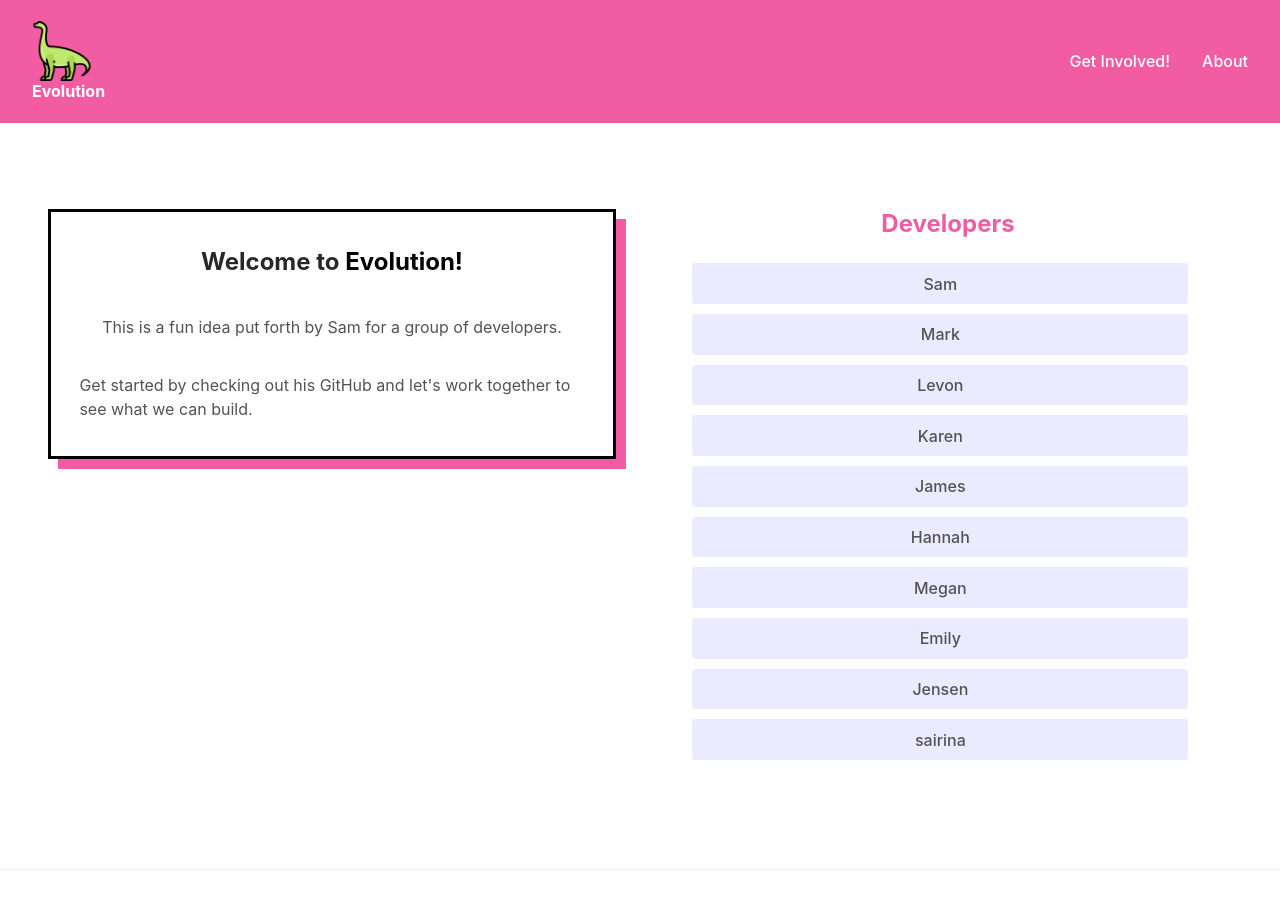
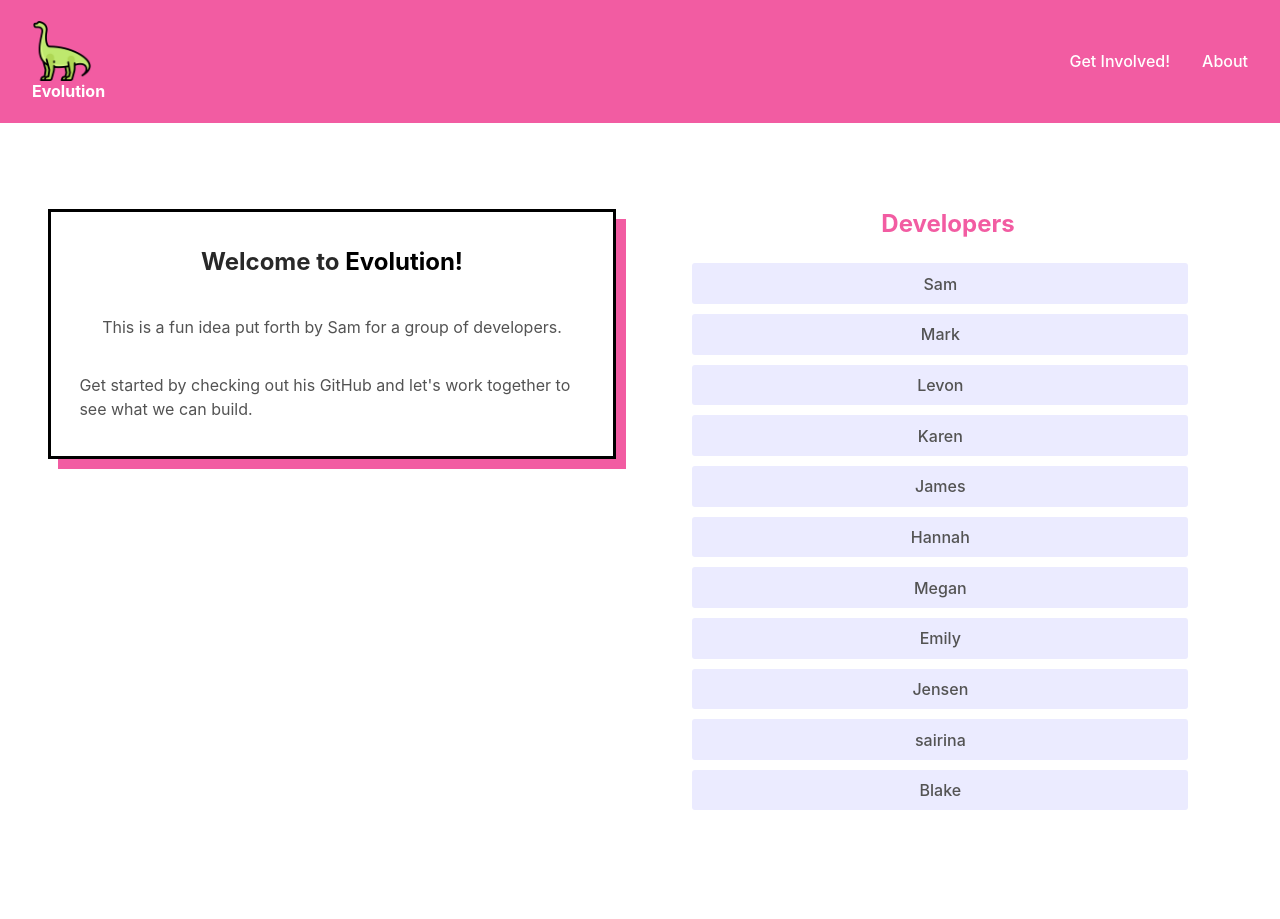
Before and after one commit to SamSamskies/evolution, a Next.js app: page / in a window 1280 px wide. Shown: the top 919 px of the page. Built offline with nearby package versions, Linux system fonts and the light colour scheme.

Commit message:
Added name and github link to contributors list (#19)

```diff
--- a/components/Contributors.js
+++ b/components/Contributors.js
@@ -16,8 +16,9 @@ export default function Contributors() {
     { name: "Megan", githubLink: "https://github.com/mcdevittbass" },
     { name: "Emily", githubLink: "https://github.com/eaquin1" },
     { name: "Jensen", githubLink: "https://github.com/devdav1999" },
-    { name: "sairina", githubLink: "https://github.com/sairina" }
-  ];
+    { name: "sairina", githubLink: "https://github.com/sairina" },
+    {name: "Blake", githubLink: "https://github.com/buddhablake" }
+     ];
 
   const ContributorLink = ({ person }) => (
     <a href={person.githubLink} target="_blank">
```
